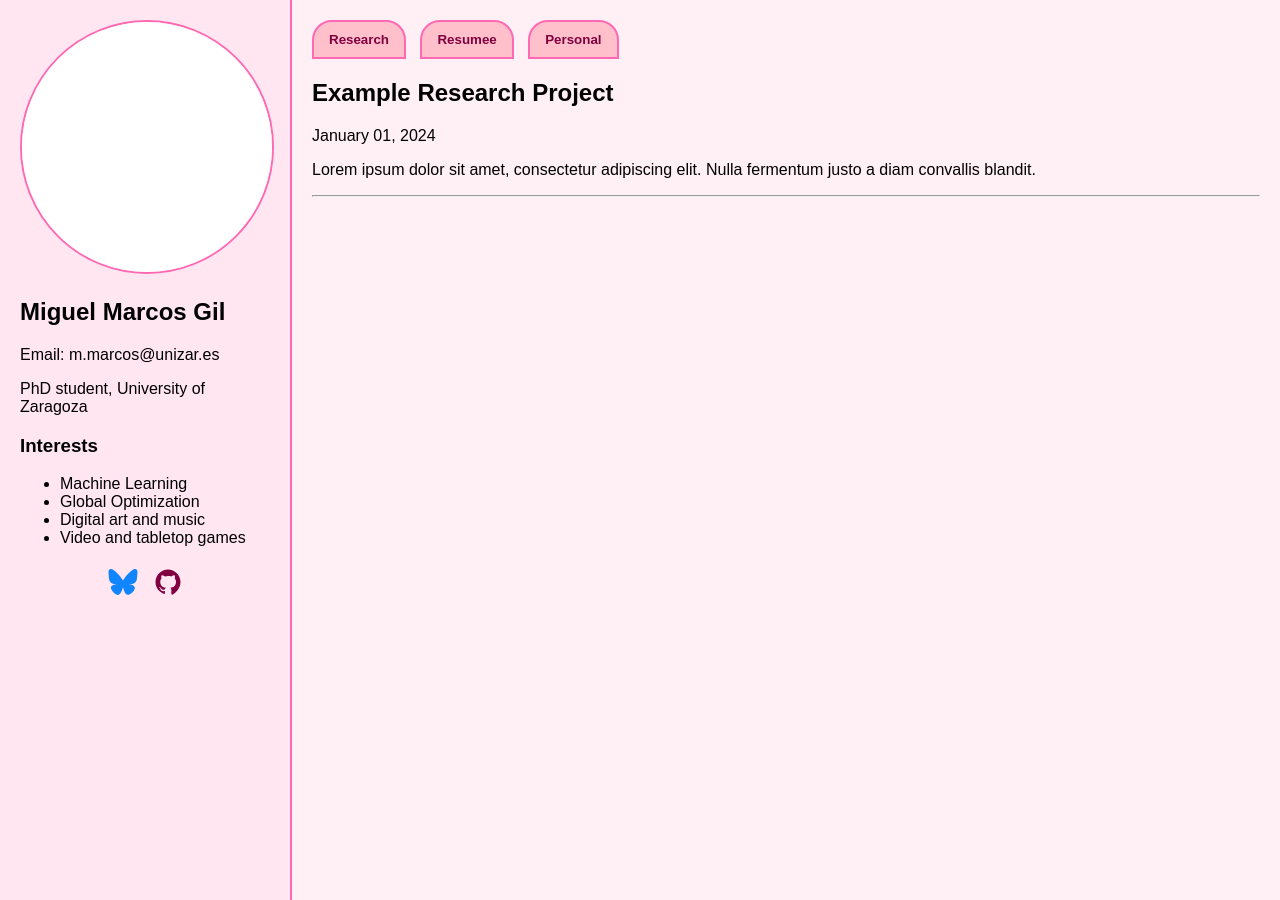
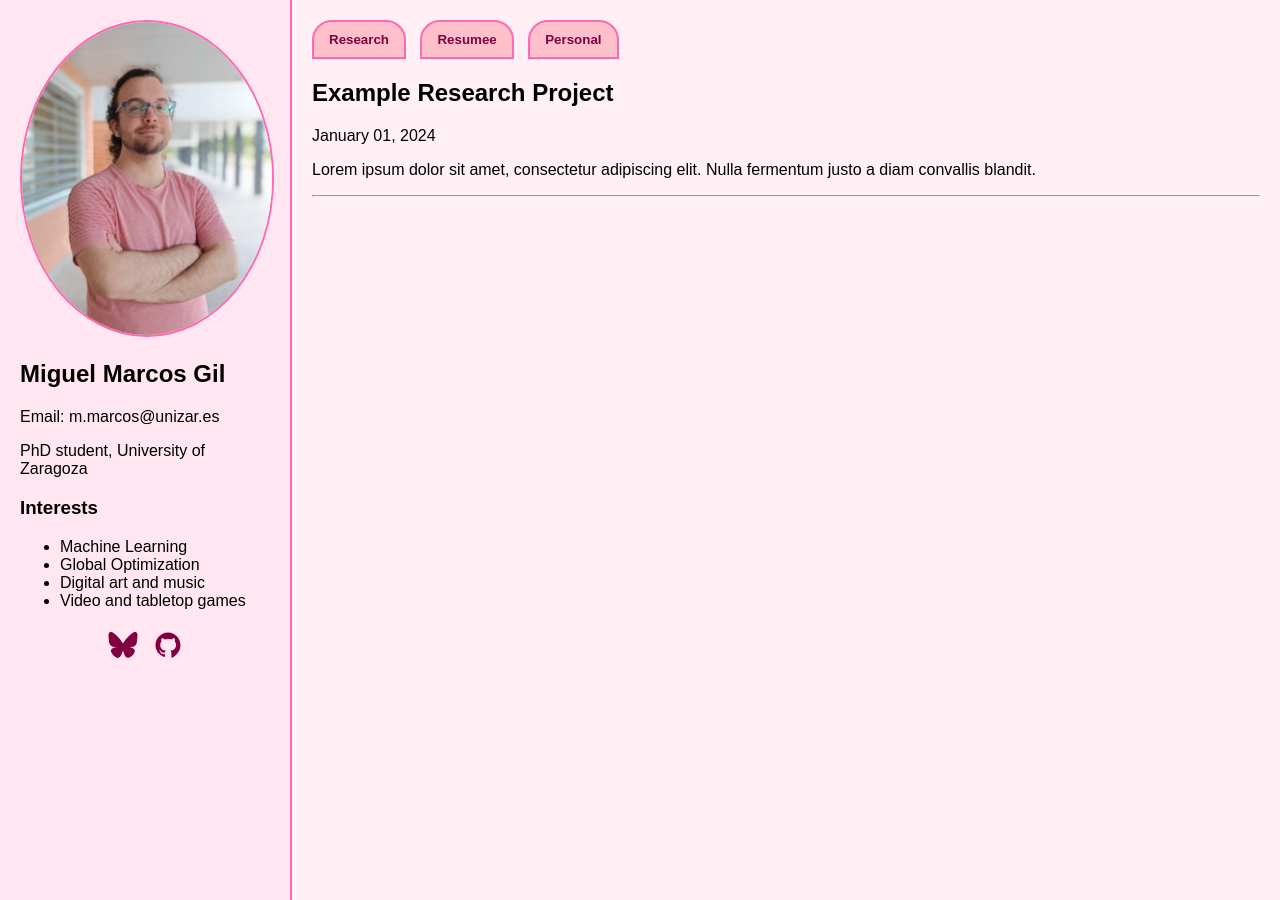
Before and after one commit to mikceroese/mikceroese.github.io, a Jekyll site: the page built from index.md, in a window 1280 px wide. Built offline with Jekyll 4.4.1, drawn with Linux system fonts in a browser that asks for light colours.

Commit message:
Removed blue fill for bluesky, added profile pic

```diff
--- a/_includes/sidebar.html
+++ b/_includes/sidebar.html
@@ -13,7 +13,7 @@
   <div class="social-links">
     <a href="https://bsky.app/profile/mikceroese.bsky.social" target="_blank" title="Bluesky">
       <svg class="social-icon" viewBox="0 0 600 535" xmlns="http://www.w3.org/2000/svg">
-        <path d="m299.75 238.48c-26.326-51.007-97.736-146.28-164.21-193.17-63.677-44.919-88.028-37.186-103.82-29.946-18.428 8.3915-21.719 36.692-21.719 53.311s9.0496 136.57 15.138 156.48c19.745 66.145 89.674 88.522 154.17 81.282 3.2908-0.49362 6.5816-0.98723 10.037-1.3163-3.2908 0.49362-6.7461 0.98723-10.037 1.3163-94.445 13.986-178.52 48.374-68.284 170.96 121.1 125.38 166.02-26.82 189.06-104.15 23.035 77.169 49.526 223.94 186.75 104.15 103.17-104.15 28.301-156.97-66.145-170.96-3.2908-0.32908-6.7461-0.82269-10.037-1.3163 3.4553 0.49362 6.7461 0.82269 10.037 1.3163 64.499 7.2397 134.59-15.138 154.17-81.282 5.9234-20.074 15.138-139.86 15.138-156.48s-3.2908-44.919-21.719-53.311c-15.96-7.2397-40.148-14.973-103.82 29.946-66.967 47.058-138.38 142.16-164.7 193.17z" fill="#1185fe"/>
+        <path d="m299.75 238.48c-26.326-51.007-97.736-146.28-164.21-193.17-63.677-44.919-88.028-37.186-103.82-29.946-18.428 8.3915-21.719 36.692-21.719 53.311s9.0496 136.57 15.138 156.48c19.745 66.145 89.674 88.522 154.17 81.282 3.2908-0.49362 6.5816-0.98723 10.037-1.3163-3.2908 0.49362-6.7461 0.98723-10.037 1.3163-94.445 13.986-178.52 48.374-68.284 170.96 121.1 125.38 166.02-26.82 189.06-104.15 23.035 77.169 49.526 223.94 186.75 104.15 103.17-104.15 28.301-156.97-66.145-170.96-3.2908-0.32908-6.7461-0.82269-10.037-1.3163 3.4553 0.49362 6.7461 0.82269 10.037 1.3163 64.499 7.2397 134.59-15.138 154.17-81.282 5.9234-20.074 15.138-139.86 15.138-156.48s-3.2908-44.919-21.719-53.311c-15.96-7.2397-40.148-14.973-103.82 29.946-66.967 47.058-138.38 142.16-164.7 193.17z"/>
       </svg>
     </a>
     <a href="https://github.com/mikceroese" target="_blank" title="GitHub">
```
Also changed, not shown: assets/profile.jpg.
